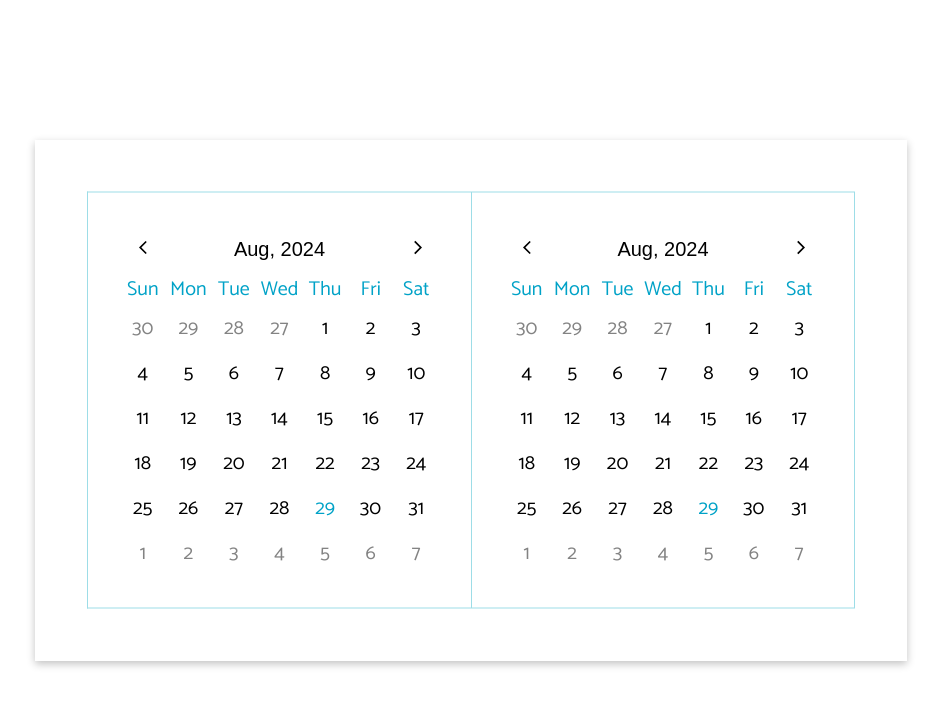
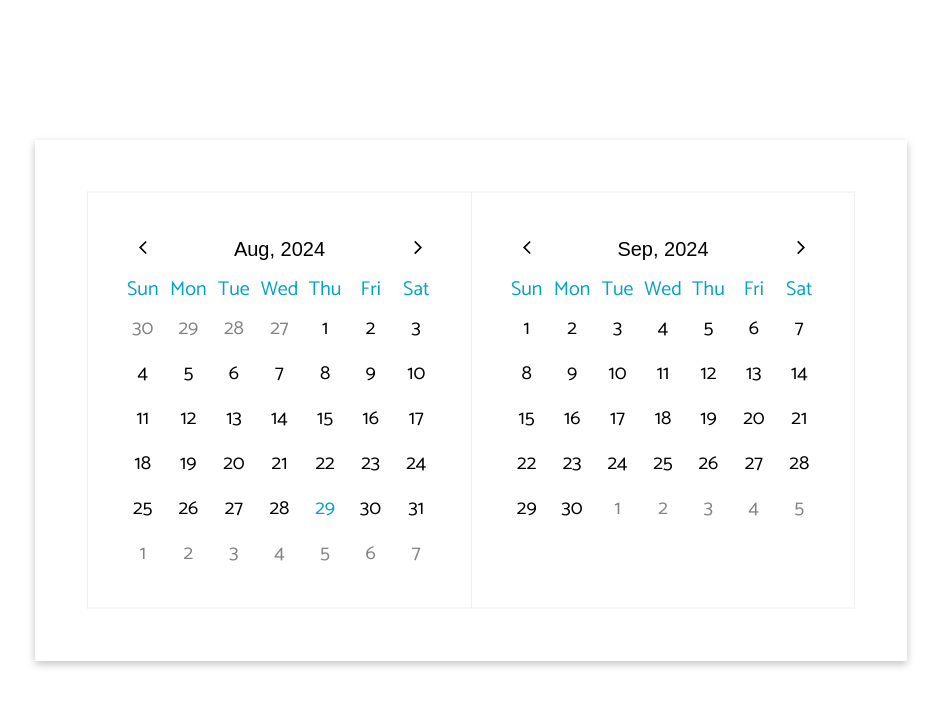
Before and after one commit to rahulrao0209/ui-components, a React (Vite) app in the folder date-range-picker/: page / in a window 1280 px wide. Shown: the top 706 px of the page, without its empty margins (169-1110 px from the left). Built offline with nearby package versions, Linux system fonts and the light colour scheme.

Commit message:
Date-range-picker | Add initial steps for managing state using context API.

```diff
--- a/date-range-picker/src/App.tsx
+++ b/date-range-picker/src/App.tsx
@@ -1,11 +1,14 @@
 import { PickerContainer } from "./components";
+import { PickerContextProvider } from "./context";
 import "./App.css";
 
 function App() {
   return (
     <>
       <div className="app">
-        <PickerContainer />
+        <PickerContextProvider>
+          <PickerContainer />
+        </PickerContextProvider>
       </div>
     </>
   );
--- a/date-range-picker/src/components/picker/index.css
+++ b/date-range-picker/src/components/picker/index.css
@@ -3,7 +3,7 @@
   font-size: 1.25rem;
   min-width: 24rem;
   padding: 2rem;
-  border: 0.5px solid var(--hover-blue);
+  border: 0.5px solid var(--hover-gray);
 }
 
 .picker:nth-of-type(1) {
--- a/date-range-picker/src/components/picker/index.tsx
+++ b/date-range-picker/src/components/picker/index.tsx
@@ -2,15 +2,21 @@ import { Days, Months, Years, PickerController } from "../index";
 import { getMonthData } from "../../utils";
 import "./index.css";
 
-const WEEK_DAYS = ["Sun", "Mon", "Tue", "Wed", "Thu", "Fri", "Sat"];
+interface PickerProps {
+  month: number;
+  year: number;
+}
 
-const Picker = () => {
-  const { previousMonthDays, currentMonthDays, nextMonthDays } = getMonthData();
+const Picker = ({ month, year }: PickerProps) => {
+  const { previousMonthDays, currentMonthDays, nextMonthDays } = getMonthData(
+    month,
+    year
+  );
 
   return (
     <div className="picker">
       <div className="picker__view">
-        <PickerController />
+        <PickerController month={month} year={year} />
         <Days
           currentMonthDays={currentMonthDays}
           previousMonthDays={previousMonthDays}
--- a/date-range-picker/src/components/pickerContainer/index.tsx
+++ b/date-range-picker/src/components/pickerContainer/index.tsx
@@ -1,11 +1,22 @@
+import { useContext } from "react";
 import { Picker } from "../index";
+import { PickerContext } from "../../context";
 import "./index.css";
+
 const PickerContainer = () => {
+  const pickerContext = useContext(PickerContext);
+  const defaultMonth = new Date().getMonth();
+  const defaultYear = new Date().getFullYear();
+  const pickerOneMonth = pickerContext?.pickerOne.month ?? defaultMonth;
+  const pickerOneYear = pickerContext?.pickerOne.year ?? defaultYear;
+  const pickerTwoMonth = pickerContext?.pickerTwo.month ?? defaultMonth;
+  const pickerTwoYear = pickerContext?.pickerTwo.year ?? defaultYear;
+
   return (
     <main className="picker-container">
       <div className="pickers">
-        <Picker />
-        <Picker />
+        <Picker month={pickerOneMonth} year={pickerOneYear} />
+        <Picker month={pickerTwoMonth} year={pickerTwoYear} />
       </div>
     </main>
   );
--- a/date-range-picker/src/components/pickerController/index.tsx
+++ b/date-range-picker/src/components/pickerController/index.tsx
@@ -16,7 +16,12 @@ const MONTH_NAMES = [
   "Dec",
 ];
 
-const PickerController = () => {
+interface PickerControllerProps {
+  month: number;
+  year: number;
+}
+
+const PickerController = ({ month, year }: PickerControllerProps) => {
   const YearController = () => {};
   const MonthController = () => {};
 
@@ -48,10 +53,7 @@ const PickerController = () => {
   return (
     <div className="picker-controller">
       <div>
-        <DayController
-          month={new Date().getMonth()}
-          year={new Date().getFullYear()}
-        />
+        <DayController month={month} year={year} />
       </div>
     </div>
   );
--- /dev/null
+++ b/date-range-picker/src/context/index.tsx
@@ -0,0 +1,41 @@
+/** Create the DateContext for managing date picker state */
+
+/**
+ * The two pickers should always be managed independently, however
+ * the second picker should always be at least one month ahead of the first picker.
+ */
+
+import { createContext, PropsWithChildren, useReducer } from "react";
+import { pickerReducer } from "./reducer";
+import { PickerContextProps, PickerProps } from "./interfaces";
+
+export const PickerContext = createContext<PickerContextProps | null>(null);
+
+export const PickerContextProvider = (props: PropsWithChildren) => {
+  const initialPickerState: PickerContextProps = {
+    pickerOne: {
+      month: new Date().getMonth(),
+      year: new Date().getFullYear(),
+      displayDays: true,
+      displayYears: false,
+      displayMonths: false,
+    },
+
+    pickerTwo: {
+      month: new Date().getMonth() + 1,
+      year: new Date().getFullYear(),
+      displayDays: true,
+      displayYears: false,
+      displayMonths: false,
+    },
+  };
+  const [state, dispatch] = useReducer(pickerReducer, initialPickerState);
+
+  return (
+    <PickerContext.Provider value={state}>
+      {props.children}
+    </PickerContext.Provider>
+  );
+};
+
+export default PickerContextProvider;
--- /dev/null
+++ b/date-range-picker/src/context/interfaces.ts
@@ -0,0 +1,12 @@
+export interface PickerProps {
+  month: number;
+  year: number;
+  displayDays: boolean;
+  displayYears: boolean;
+  displayMonths: boolean;
+}
+
+export interface PickerContextProps {
+  pickerOne: PickerProps;
+  pickerTwo: PickerProps;
+}
--- /dev/null
+++ b/date-range-picker/src/context/reducer.ts
@@ -0,0 +1,24 @@
+import { PickerContextProps } from "./interfaces";
+
+export const pickerReducer = (state: PickerContextProps, action: any) => {
+  console.log("staate: ", state);
+  return state;
+};
+
+/**
+ * Picker actions
+ * - UPDATE_MONTH_PICKER_ONE
+ * - UPDATE_MONTH_PICKER_TWO
+ * - UPDATE_YEAR_PICKER_ONE
+ * - UPDATE_YEAR_PICKER_TWO
+ * - NEXT_MONTH_PICKER_ONE
+ * - NEXT_MONTH_PICKER_TWO
+ * - PREVIOUS_MONTH_PICKER_ONE
+ * - PREVIOUS_MONTH_PICKER_TWO
+ * - DISPLAY_DAYS_PICKER_ONE
+ * - DISPLAY_DAYS_PICKER_TWO
+ * - DISPLAY_YEARS_PICKER_ONE
+ * - DISPLAY_YEARS_PICKER_TWO
+ * - DISPLAY_MONTHS_PICKER_ONE
+ * - DISPLAY_MONTHS_PICKER_TWO
+ */
```
